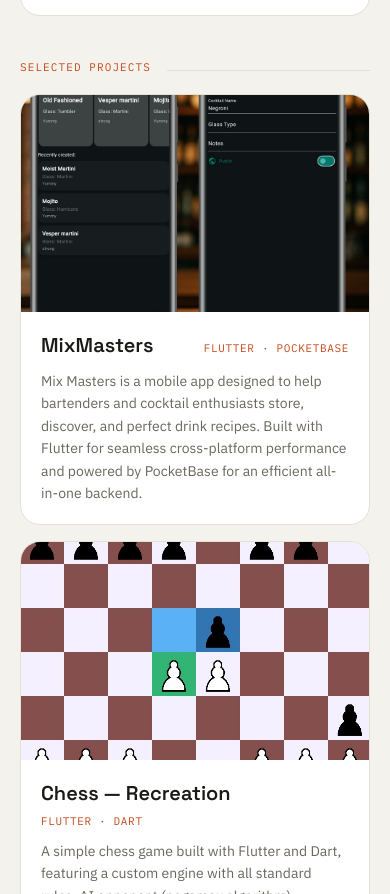
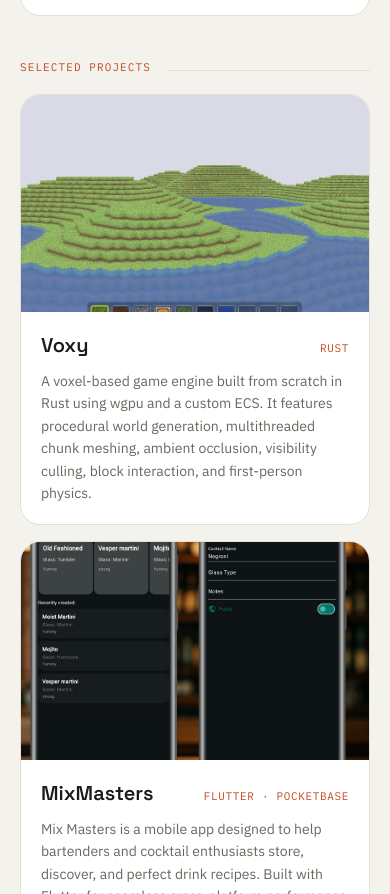
Before and after one commit to WilliamIMasters/williamimasters.github.io, a plain HTML site: page index.html in a window 390 px wide. Shown: the part 1834-2728 px from the top of the page. Drawn offline with Linux system fonts and the light colour scheme.

Commit message:
Added voxy project example

```diff
--- a/css/styles.css
+++ b/css/styles.css
@@ -333,6 +333,9 @@
 .proj-chess { grid-column: span 5; }
 .proj-terraria2 { grid-column: span 5; }
 .proj-octopush { grid-column: span 7; }
+.proj-voxy { grid-column: span 12; }
+
+.proj-voxy img { aspect-ratio: 21 / 9; }
 
 /* ---------- Footer ---------- */
 .site-footer {
@@ -384,9 +387,12 @@
   .proj-mixmasters,
   .proj-chess,
   .proj-terraria2,
-  .proj-octopush {
+  .proj-octopush,
+  .proj-voxy {
     grid-column: 1;
   }
+
+  .proj-voxy img { aspect-ratio: 16 / 10; }
 
   .profile-photo { max-width: none; }
 
--- a/index.html
+++ b/index.html
@@ -173,6 +173,22 @@
 
       <!-- Projects bento -->
       <div class="bento projects-bento">
+        <article class="card proj-card proj-voxy">
+          <img src="assets/images/voxy.png" alt="Voxy voxel engine demo" />
+          <div class="proj-body">
+            <div class="proj-head">
+              <h2 class="proj-title">Voxy</h2>
+              <p class="mono accent proj-tech">Rust</p>
+            </div>
+            <p class="muted proj-desc">
+              A voxel-based game engine built from scratch in Rust using wgpu
+              and a custom ECS. It features procedural world generation,
+              multithreaded chunk meshing, ambient occlusion, visibility
+              culling, block interaction, and first-person physics.
+            </p>
+          </div>
+        </article>
+
         <article class="card proj-card proj-mixmasters">
           <img
             src="assets/images/MixMastersDemo.png"
```
